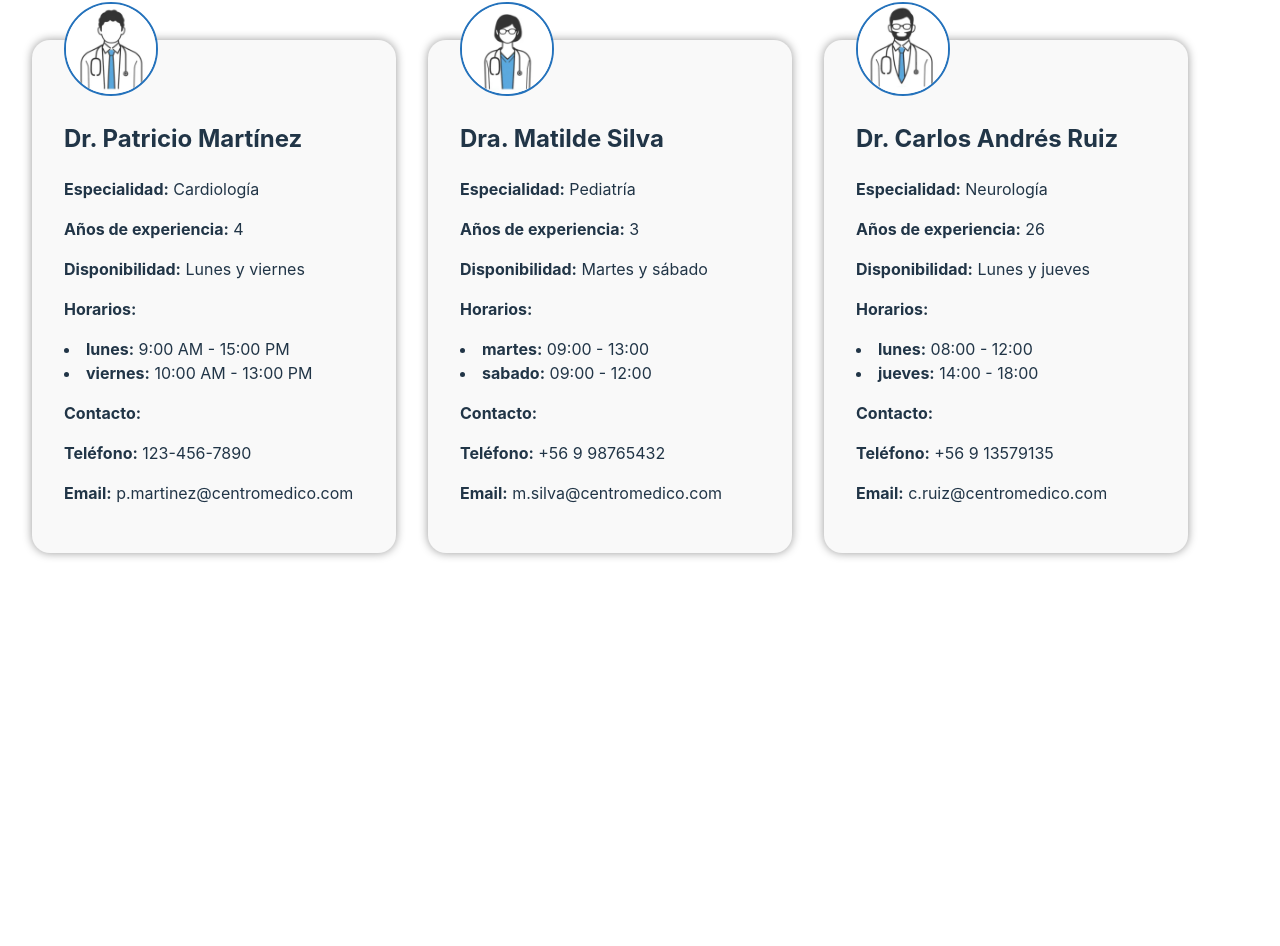
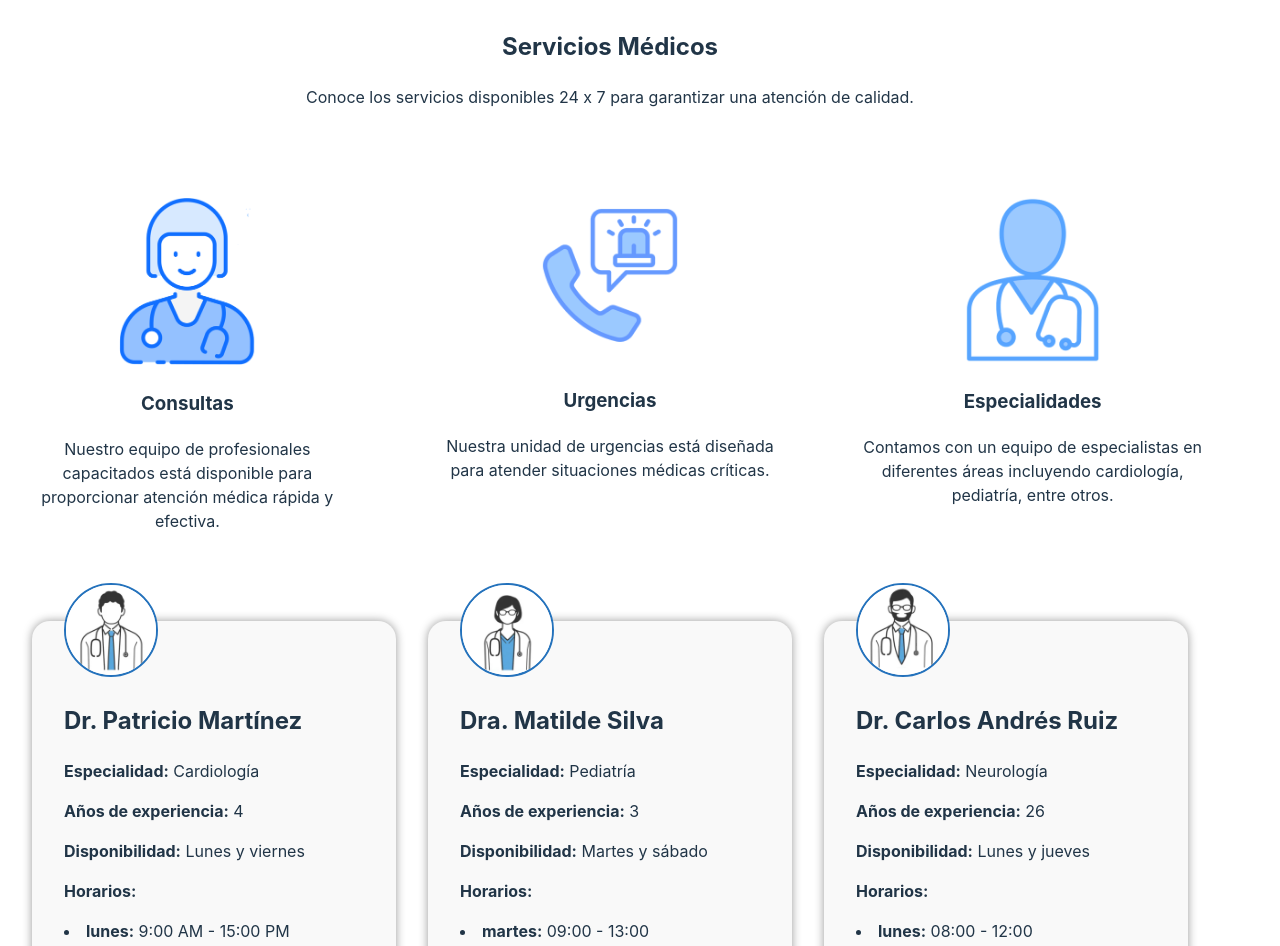
Before and after one commit to camilauxui/Componentes_Basicos_ReactJS, a React (Vite) app: page / in a window 1280 px wide. Shown: the part 156-1102 px from the top of the page. Before the commit the page ends 800 px from the top, so only its background shows below. Built offline with nearby package versions, Linux system fonts and the light colour scheme.

Commit message:
añadì secciòn servicios y organicé la secciòn Doctores en un nuevo componente

```diff
--- a/src/App.jsx
+++ b/src/App.jsx
@@ -1,94 +1,15 @@
 import React from 'react';
-import DoctorCard from './components/DoctorCard';
-import docImage from './assets/doc1.jpg'; // Dr. Patricio Martínez
-import draImage from './assets/dra1.jpg'; // Dra. Matilde Silva
-import carlosImage from './assets/doc2.jpg'; // Dr. Carlos Andrés Ruiz (asegúrate de que esta ruta sea correcta)
+import ServiceList from './components/ServiceList';
+import DoctorList from './components/DoctorList';
 
 function App() {
-    // Doctor Card Patricio Martínez
-    const pMartinezData = {
-        name: "Dr. Patricio Martínez",
-        specialty: "Cardiología",
-        experience: 4,
-        availability: "Lunes y viernes",
-        contact: {
-            telefono: "123-456-7890",
-            email: "p.martinez@centromedico.com"
-        },
-        schedule: {
-            lunes: "9:00 AM - 15:00 PM",
-            viernes: "10:00 AM - 13:00 PM",
-        },
-        image: docImage
-    };
-
-    // Doctor Card Matilde Silva
-    const mSilvaData = {
-        name: "Dra. Matilde Silva",
-        specialty: "Pediatría",
-        experience: 3,
-        availability: "Martes y sábado",
-        contact: {
-            telefono: "+56 9 98765432",
-            email: "m.silva@centromedico.com"
-        },
-        schedule: {
-            martes: "09:00 - 13:00",
-            sabado: "09:00 - 12:00"
-        },
-        image: draImage
-    };
-
-    // Doctor Card Carlos Andrés Ruiz
-    const cRuizData = {
-        name: "Dr. Carlos Andrés Ruiz",
-        specialty: "Neurología",
-        experience: 26,
-        availability: "Lunes y jueves",
-        contact: {
-            telefono: "+56 9 13579135",
-            email: "c.ruiz@centromedico.com"
-        },
-        schedule: {
-            lunes: "08:00 - 12:00",
-            jueves: "14:00 - 18:00"
-        },
-        image: carlosImage
-    };
-
     return (
         <>
             <h1>Centro Médico</h1>
             <br />
-            <div className="doctor-cards-container"> {/* Contenedor para alinear tarjetas horizontalmente */}
-                <DoctorCard
-                    name={pMartinezData.name}
-                    specialty={pMartinezData.specialty}
-                    experience={pMartinezData.experience}
-                    availability={pMartinezData.availability}
-                    contact={pMartinezData.contact}
-                    schedule={pMartinezData.schedule}
-                    image={pMartinezData.image}
-                />
-                <DoctorCard
-                    name={mSilvaData.name}
-                    specialty={mSilvaData.specialty}
-                    experience={mSilvaData.experience}
-                    availability={mSilvaData.availability}
-                    contact={mSilvaData.contact}
-                    schedule={mSilvaData.schedule}
-                    image={mSilvaData.image}
-                />
-                <DoctorCard
-                    name={cRuizData.name}
-                    specialty={cRuizData.specialty}
-                    experience={cRuizData.experience}
-                    availability={cRuizData.availability}
-                    contact={cRuizData.contact}
-                    schedule={cRuizData.schedule}
-                    image={cRuizData.image}
-                />
-            </div>
+            <div><ServiceList /> </div>
+             <br />
+            <div><DoctorList />  </div>
         </>
     );
 }
--- /dev/null
+++ b/src/components/DoctorList.jsx
@@ -0,0 +1,74 @@
+import React from 'react';
+import DoctorCard from './DoctorCard';  // Asegúrate de que la ruta sea correcta
+import pMartinezImage from '../assets/doc1.jpg'; // Dr. Patricio Martínez
+import mSilvaImage from '../assets/dra1.jpg'; // Dra. Matilde Silva
+import carlosImage from '../assets/doc2.jpg'; // Dr. Carlos Andrés Ruiz
+
+const doctors = [
+    {
+        name: "Dr. Patricio Martínez",
+        specialty: "Cardiología",
+        experience: 4,
+        availability: "Lunes y viernes",
+        contact: {
+            telefono: "123-456-7890",
+            email: "p.martinez@centromedico.com"
+        },
+        schedule: {
+            lunes: "9:00 AM - 15:00 PM",
+            viernes: "10:00 AM - 13:00 PM",
+        },
+        image: pMartinezImage
+    },
+    {
+        name: "Dra. Matilde Silva",
+        specialty: "Pediatría",
+        experience: 3,
+        availability: "Martes y sábado",
+        contact: {
+            telefono: "+56 9 98765432",
+            email: "m.silva@centromedico.com"
+        },
+        schedule: {
+            martes: "09:00 - 13:00",
+            sabado: "09:00 - 12:00"
+        },
+        image: mSilvaImage
+    },
+    {
+        name: "Dr. Carlos Andrés Ruiz",
+        specialty: "Neurología",
+        experience: 26,
+        availability: "Lunes y jueves",
+        contact: {
+            telefono: "+56 9 13579135",
+            email: "c.ruiz@centromedico.com"
+        },
+        schedule: {
+            lunes: "08:00 - 12:00",
+            jueves: "14:00 - 18:00"
+        },
+        image: carlosImage
+    }
+];
+
+const DoctorList = () => {
+    return (
+        <div className="doctor-cards-container">
+            {doctors.map((doctor, index) => (
+                <DoctorCard
+                    key={index}
+                    name={doctor.name}
+                    specialty={doctor.specialty}
+                    experience={doctor.experience}
+                    availability={doctor.availability}
+                    contact={doctor.contact}
+                    schedule={doctor.schedule}
+                    image={doctor.image}
+                />
+            ))}
+        </div>
+    );
+};
+
+export default DoctorList;
--- /dev/null
+++ b/src/components/ServiceList.css
@@ -0,0 +1,17 @@
+/* Estilo de la sección SERVICIOS MEDICOS */
+.section-services {
+    padding: 1rem;
+    text-align: center;
+}
+
+.services-grid {
+    display: grid;
+    grid-template-columns: repeat(auto-fit, minmax(200px, 1fr)); /* Define las columnas */
+    gap: 5rem; /* Espacio entre los elementos */
+    margin-top: 1.5rem;
+}
+
+.services-item img {
+    width: 40%;
+    height: auto;
+}
--- /dev/null
+++ b/src/components/ServiceList.jsx
@@ -0,0 +1,58 @@
+import React from 'react';
+import consultaIcono from '../assets/consulta_icono.png'; // Asegúrate de que la ruta es correcta
+import urgenciaIcono from '../assets/urgencia_icono.png'; // Asegúrate de que la ruta es correcta
+import especialidadesIcono from '../assets/especialidades_icono.png'; // Asegúrate de que la ruta es correcta
+import './ServiceList.css';
+
+const ServiceList = () => {
+    return (
+        <section id="services" className="section-services">
+            <h2>Servicios Médicos</h2>
+            <p>
+                Conoce los servicios disponibles 24 x 7 para garantizar una atención de calidad.
+            </p>
+            <br /><br />
+            <div className="services-grid">
+                <article className="services-item">
+                    <img
+                        src={consultaIcono}
+                        alt="consultas"
+                        className="responsive-img"
+                    />
+                    <h3>Consultas</h3>
+                    <p>
+                        Nuestro equipo de profesionales capacitados está disponible para proporcionar atención médica rápida y efectiva.
+                    </p>
+                </article>
+
+                <article className="services-item">
+                    <img
+                        src={urgenciaIcono}
+                        alt="Urgencias"
+                        className="responsive-img"
+                    />
+                    <h3>Urgencias</h3>
+                    <p>
+                        Nuestra unidad de urgencias está diseñada para atender situaciones médicas críticas.
+                    </p>
+                </article>
+
+                <article className="services-item">
+                    <img
+                        src={especialidadesIcono}
+                        alt="Especialidades"
+                        className="responsive-img"
+                    />
+                    <h3>Especialidades</h3>
+                    <p>
+                        Contamos con un equipo de especialistas en diferentes áreas incluyendo cardiología, pediatría, entre otros.
+                    </p>
+                </article>
+            </div>
+        </section>
+
+    );
+};
+
+
+export default ServiceList;
```
